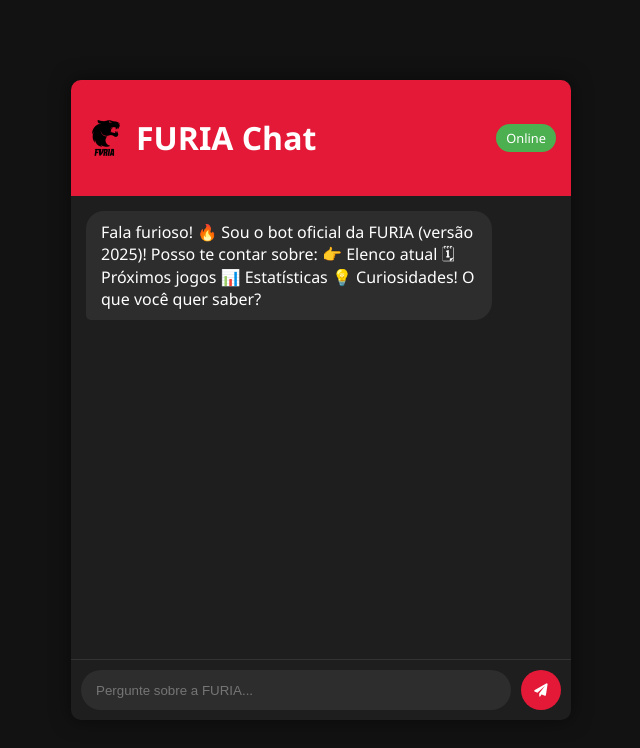
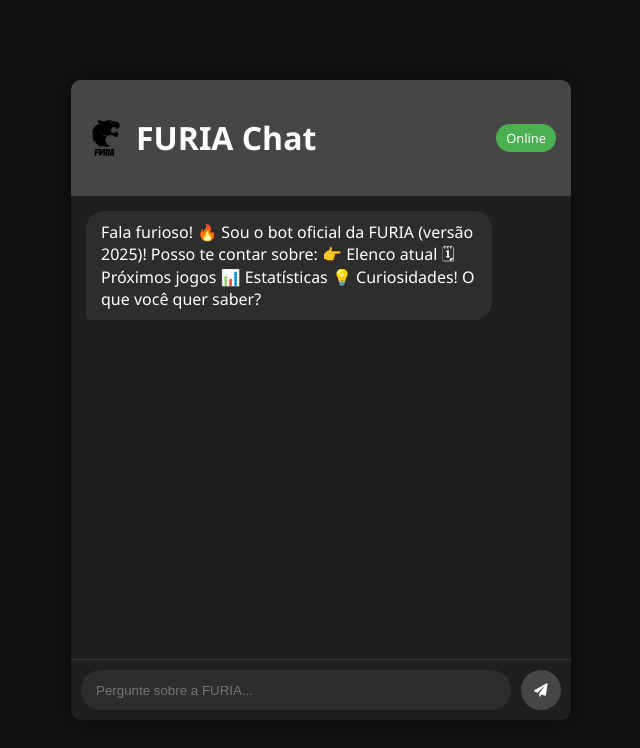
Before and after one commit to gustavohenriqueT/Challenge01-ChatBotFuria, a website: page public/index.html in a window 1280 px wide. Shown: the whole page, without its empty margins (319-959 px from the left). Drawn offline with Linux system fonts and the light colour scheme.

Commit message:
edit style css

```diff
--- a/public/style.css
+++ b/public/style.css
@@ -21,7 +21,7 @@
 }
 
 .chat-header {
-    background-color: #e31937;
+    background-color: #464646;
     padding: 15px;
     border-top-left-radius: 10px;
     border-top-right-radius: 10px;
@@ -67,7 +67,7 @@
 
 .user-message {
     align-self: flex-end;
-    background-color: #e31937;
+    background-color: #464646;
     border-bottom-right-radius: 5px;
 }
 
@@ -88,7 +88,7 @@
 }
 
 #send-btn {
-    background-color: #e31937;
+    background-color:  #464646;
     color: white;
     border: none;
     border-radius: 50%;
```
